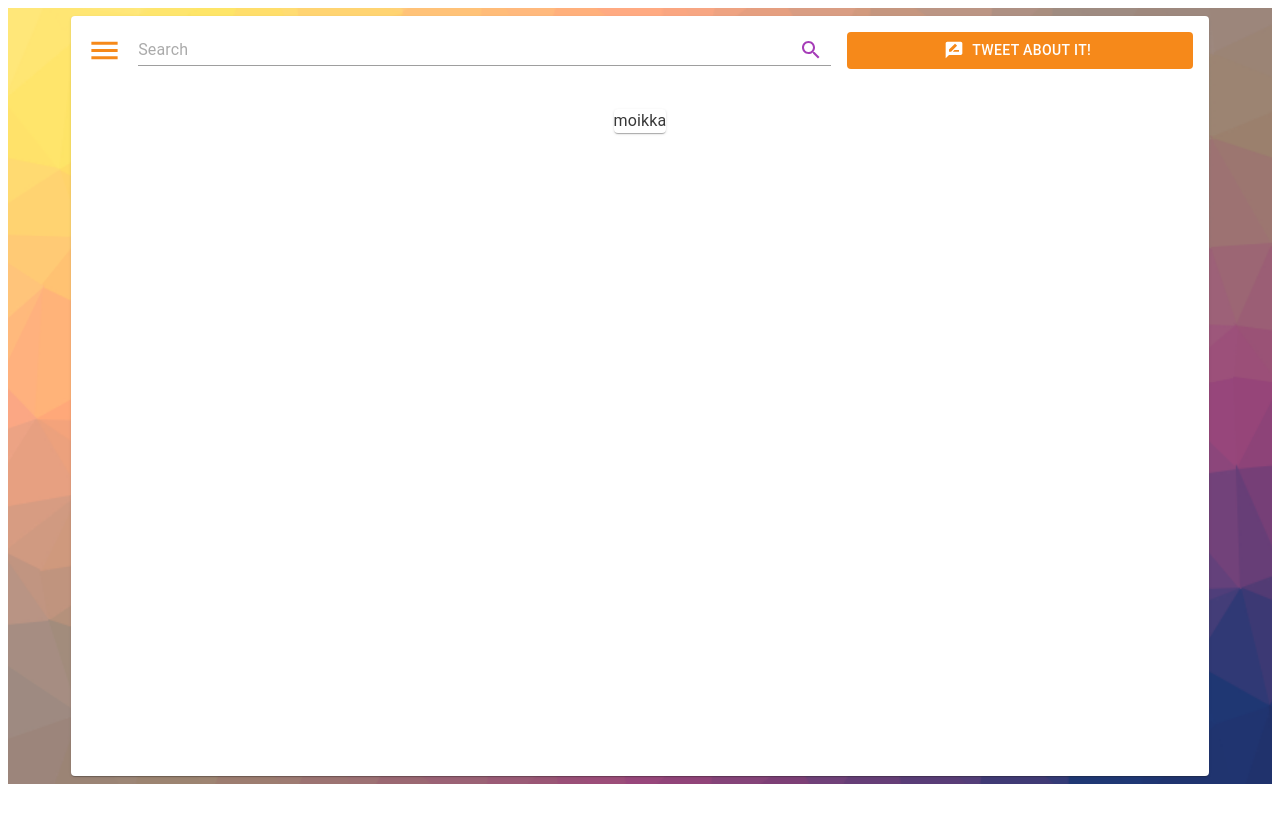
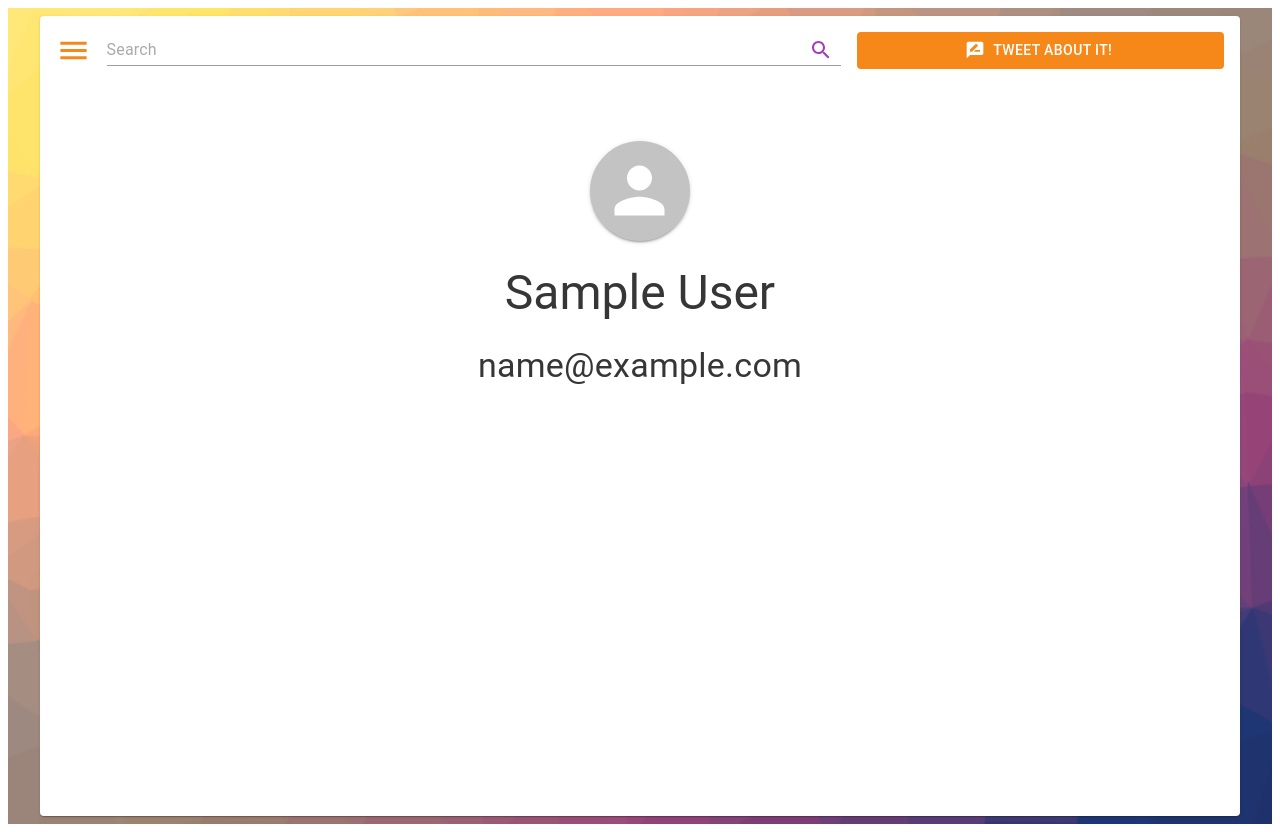
Before and after one commit to williamlempinen/tweets-web, a React (Vite) app: page /user-profile in a window 1280 px wide. Before the commit the page ends 800 px from the top, so only its background shows below. Built offline with nearby package versions, Linux system fonts and the light colour scheme; no server answers; sample sign-in values are in the browser's storage.

Commit message:
small implementation to user-profile

```diff
--- a/src/api/api.d.ts
+++ b/src/api/api.d.ts
@@ -29,7 +29,7 @@ type Tweet = {
   tweetComments: CommentType[] | []
   likes: number[]
   ownerName: string
-  timeStamp: Date
+  timeStamp: Date | string
   likesCount: number
 } | null
 
--- a/src/components/ContentPaper.tsx
+++ b/src/components/ContentPaper.tsx
@@ -40,8 +40,8 @@ const ContentPaper = ({ children }: { children: React.ReactNode }): JSX.Element
         id="drawer-container"
         sx={{
           height: '100%',
-          minHeight: '95vh',
-          minWidth: '90%',
+          minHeight: '100vh',
+          minWidth: '95%',
           display: 'flex',
           flexDirection: 'column',
           alignItems: 'center',
@@ -77,7 +77,6 @@ const ContentPaper = ({ children }: { children: React.ReactNode }): JSX.Element
           <LargeActionButton buttonText="tweet about it!" onClick={handleDialog} Icon={RateReviewIcon} />
         </Toolbar>
         {children}
-        {/**scroll to top not working properly */}
         <ScrollToTopButton />
       </Card>
     </Box>
--- a/src/components/DrawerComponent.tsx
+++ b/src/components/DrawerComponent.tsx
@@ -56,9 +56,7 @@ const DrawerContent = (): JSX.Element => {
             component="a"
             onClick={handleAvatar}
             sx={{ height: 100, width: 100, boxShadow: 2, '&:hover': { backgroundColor: 'primary.main' } }}
-          >
-            Avatar
-          </Avatar>
+          ></Avatar>
         </Box>
         <List>
           {drawerPrimaryElements.map((element) => (
--- a/src/components/LikeButton.tsx
+++ b/src/components/LikeButton.tsx
@@ -2,7 +2,7 @@ import { Tooltip, IconButton } from '@mui/material'
 import FavoriteIcon from '@mui/icons-material/Favorite'
 import theme from '../theme'
 
-const LikeButton = ({ onClick, isLiked }: { onClick: () => void; isLiked: boolean }): JSX.Element => {
+const LikeButton = ({ onClick, isLiked }: { onClick: () => void; isLiked: boolean | undefined }): JSX.Element => {
   return (
     <>
       <Tooltip title={isLiked ? 'Dislike' : 'Like'}>
--- a/src/components/TweetCard.tsx
+++ b/src/components/TweetCard.tsx
@@ -79,10 +79,10 @@ const TweetCard = ({ tweet }: { tweet: Tweet }): JSX.Element => {
             {tweet?.timeStamp ? (
               <>
                 <Typography variant="caption" color="text.secondary">
-                  {format(new Date(tweet.timeStamp), 'HH:mm')}
+                  {format(tweet.timeStamp, 'HH:mm')}
                 </Typography>
                 <Typography variant="caption" color="text.secondary">
-                  {format(new Date(tweet.timeStamp), 'dd/MM/yyyy')}
+                  {format(tweet.timeStamp, 'dd/MM/yyyy')}
                 </Typography>
               </>
             ) : (
--- a/src/main.tsx
+++ b/src/main.tsx
@@ -8,7 +8,14 @@ import { ThemeProvider } from '@mui/material'
 import theme from './theme.ts'
 import { AppContextProvider } from './AppContext.tsx'
 
-const queryClient = new QueryClient()
+const queryClient = new QueryClient({
+  defaultOptions: {
+    queries: {
+      staleTime: 5 * (60 * 1000),
+      cacheTime: 10 * (60 * 1000),
+    },
+  },
+})
 
 ReactDOM.createRoot(document.getElementById('root')!).render(
   <React.StrictMode>
--- a/src/pages/UserContent.tsx
+++ b/src/pages/UserContent.tsx
@@ -5,6 +5,7 @@ import TweetCard from '../components/TweetCard'
 import { useFindAllTweets } from '../querys'
 import ErrorBox from '../components/ErrorBox'
 import theme from '../theme'
+import { setHours } from 'date-fns'
 
 const Root = ({ children }: { children: React.ReactNode }): JSX.Element => {
   return (
@@ -13,7 +14,7 @@ const Root = ({ children }: { children: React.ReactNode }): JSX.Element => {
         sx={{
           width: '90%',
           height: '90%',
-          display: ' flex',
+          display: 'flex',
           flexDirection: 'column',
           alignItems: 'center',
         }}
@@ -42,7 +43,12 @@ const UserContent = (): JSX.Element => {
   React.useEffect(() => {
     setIsData(!isLoading && (data.length !== 0 ? true : false))
   }, [data, isLoading])
-  const tweets = [...data].reverse()
+  const tweets = data.map((tweet) => {
+    const newDate = new Date(tweet?.timeStamp)
+    newDate.setHours(newDate.getHours() + 2)
+    return { ...tweet, timeStamp: newDate }
+  })
+  const tweetsReverse = [...tweets].reverse()
 
   if (isError) {
     return (
@@ -74,7 +80,7 @@ const UserContent = (): JSX.Element => {
 
   return (
     <Root>
-      {tweets.map((tweet, index) => (
+      {tweetsReverse.map((tweet, index) => (
         <TweetCard key={`${tweet?.id}-${index}`} tweet={tweet} />
       ))}
     </Root>
--- a/src/pages/UserProfile.tsx
+++ b/src/pages/UserProfile.tsx
@@ -1,14 +1,26 @@
-import { Box, Card, Typography } from '@mui/material'
+import * as React from 'react'
+import { Avatar, Box, Typography } from '@mui/material'
 import ContentPaper from '../components/ContentPaper'
+import { AppContext } from '../AppContext'
 
 const UserProfile = (): JSX.Element => {
+  const { user } = React.useContext(AppContext)
+
   return (
     <ContentPaper>
-      <Card>
-        <Box>
-          <Typography>moikka</Typography>
-        </Box>
-      </Card>
+      <Box
+        sx={{
+          display: 'flex',
+          flexDirection: 'column',
+          alignItems: 'center',
+          m: 4,
+          gap: 3,
+        }}
+      >
+        <Avatar sx={{ height: 100, width: 100, boxShadow: 2, '&:hover': { backgroundColor: 'primary.main' } }}></Avatar>
+        <Typography variant="h3">{user?.name}</Typography>
+        <Typography variant="h4">{user?.email}</Typography>
+      </Box>
     </ContentPaper>
   )
 }
```
